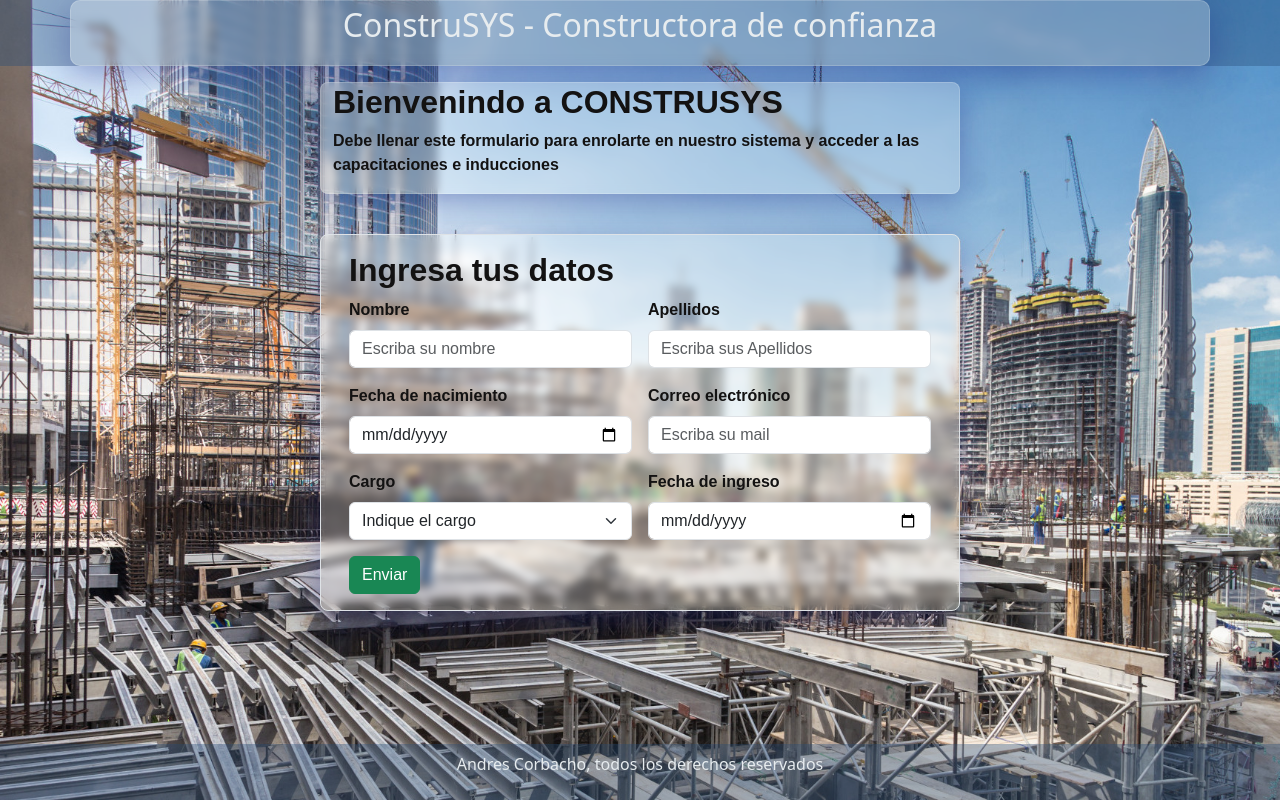
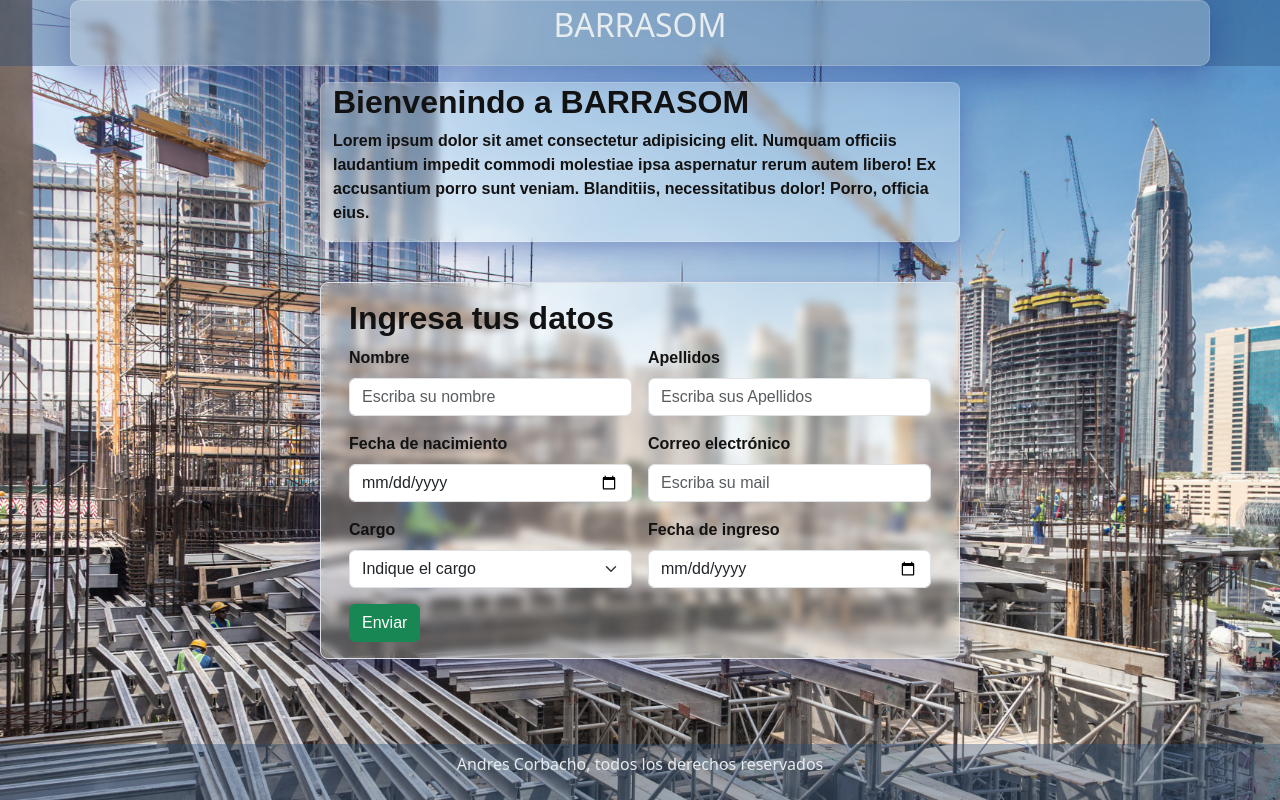
Before and after one commit to elCorbacho/entregable, a plain HTML site: page index.html in a window 1280 px wide. Drawn offline with nearby package versions, Linux system fonts and the light colour scheme.

Commit message:
modified:   index.html

```diff
--- a/index.html
+++ b/index.html
@@ -4,7 +4,7 @@
     <!-- metadatos y titulo -->
     <meta charset="UTF-8">
     <meta name="viewport" content="width=device-width, initial-scale=1.0">
-    <title>Registro de operarios</title>
+    <title>BARRASOM</title>
 
     <!-- favicon -->
     <link rel="icon" type="image/png" href="assets/img/wrench.svg">
@@ -31,7 +31,7 @@
     <header>
         <div class="container color_main">
             <div class="row">
-                <div class="col fs-2 d-flex align-items-center justify-content-center"><p>ConstruSYS - Constructora de confianza</p>
+                <div class="col fs-2 d-flex align-items-center justify-content-center"><p>BARRASOM</p>
                 </div>
             </div>
         </div>
@@ -44,8 +44,8 @@
         <!-- Encabezado de la pagina -->
          <section>
             <div class="color_main container col-6 border-1 rounded-3">
-                <h2><b>Bienvenindo a CONSTRUSYS</b></h2>
-                <p>Debe llenar este formulario para enrolarte en nuestro sistema y acceder a las capacitaciones e inducciones</p>
+                <h2><b>Bienvenindo a BARRASOM</b></h2>
+                <p>Lorem ipsum dolor sit amet consectetur adipisicing elit. Numquam officiis laudantium impedit commodi molestiae ipsa aspernatur rerum autem libero! Ex accusantium porro sunt veniam. Blanditiis, necessitatibus dolor! Porro, officia eius.</p>
             </div>
         </section>
 
```
